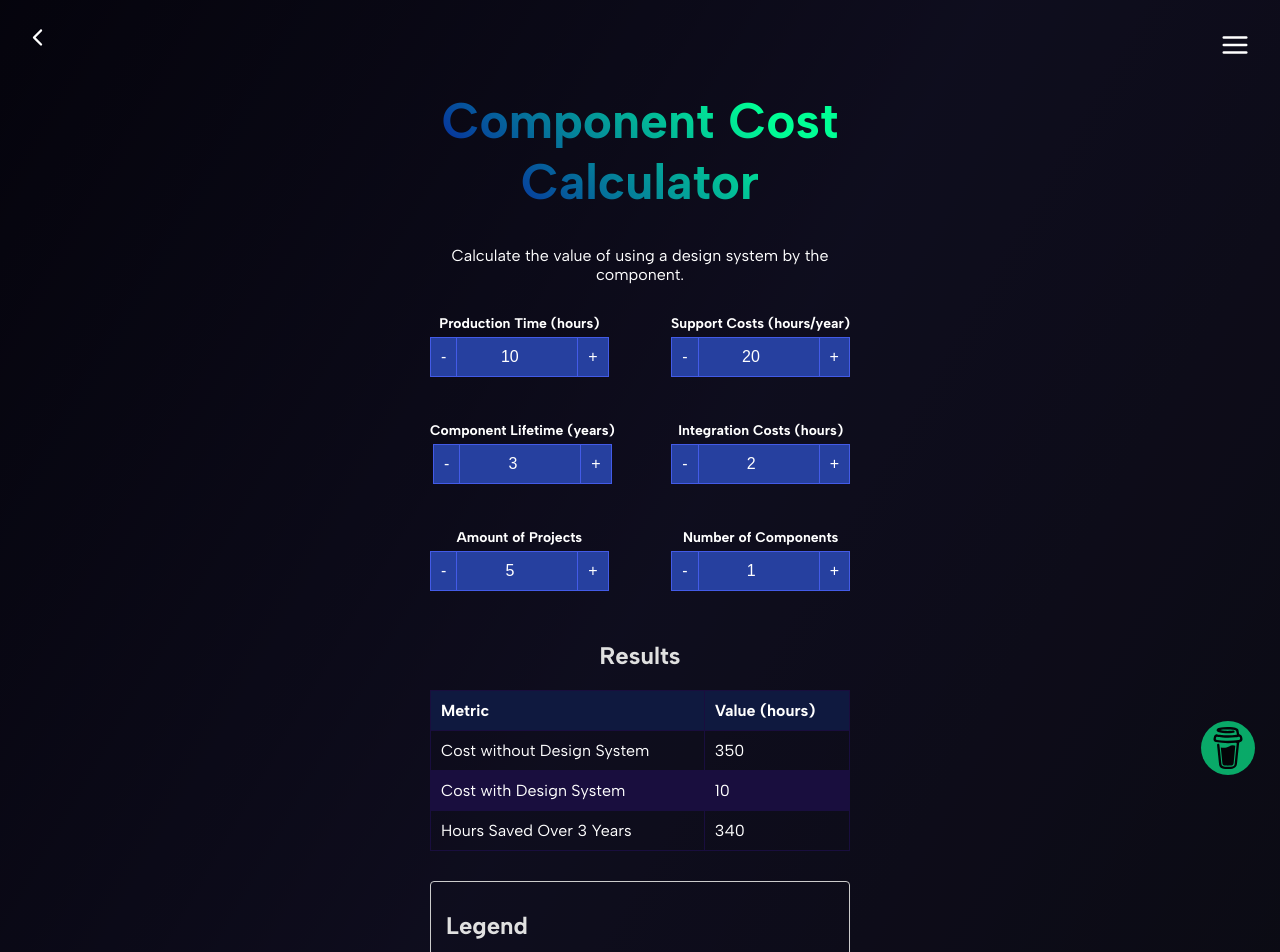
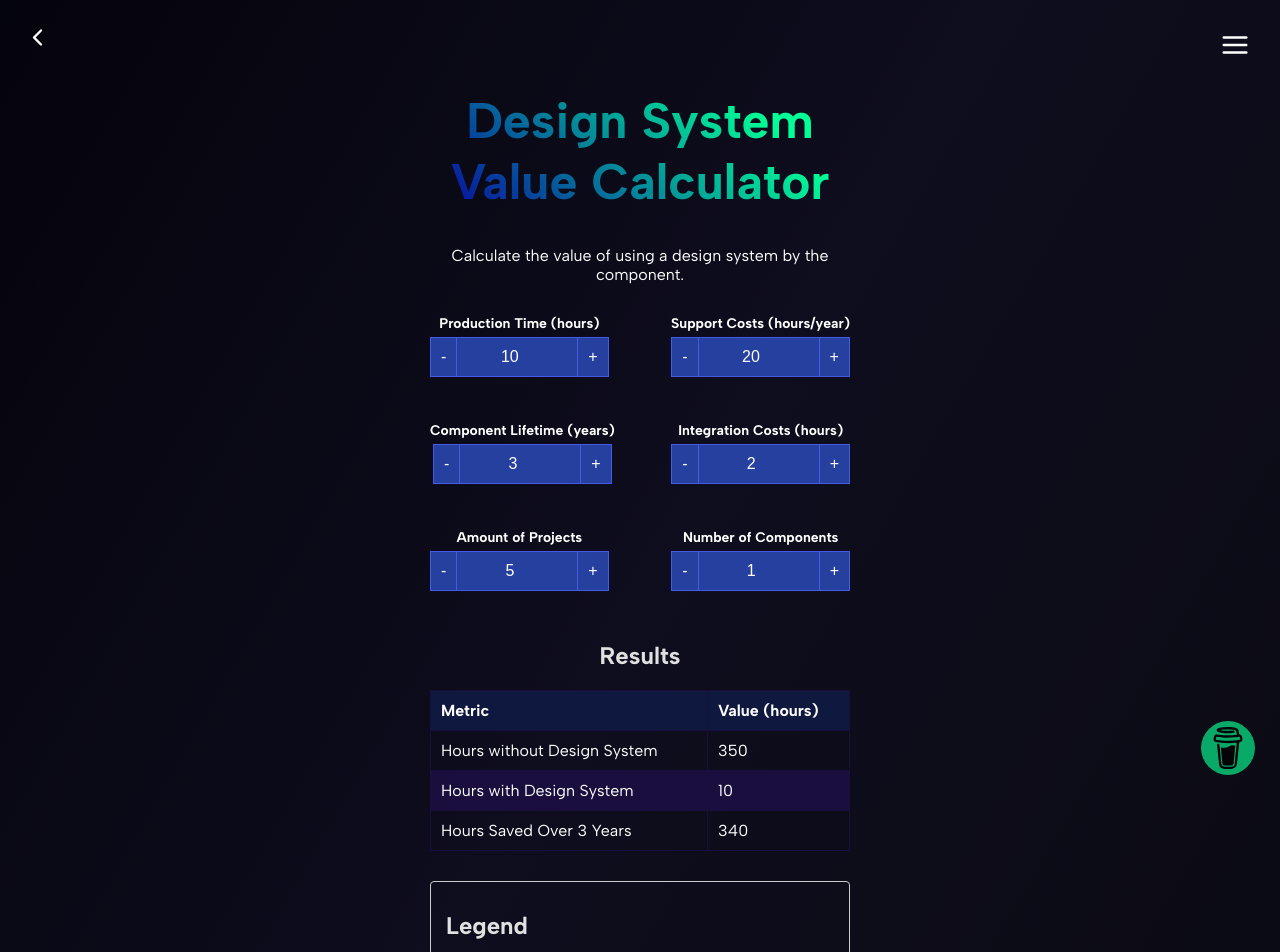
Before and after one commit to m4tuna/design-system-economics, a React (Create React App) app: page /calculator in a window 1280 px wide. Shown: the top 952 px of the page. Built offline with nearby package versions, Linux system fonts and the light colour scheme.

Commit message:
updated some copy and stuffs

```diff
--- a/src/App.tsx
+++ b/src/App.tsx
@@ -140,7 +140,7 @@ function HomePage() {
     <div className="home">
       <h1 className='fancyTitle'>2024 Design System Insights</h1>
       <p>Design systems are more than just efficiency tools for teams; under the hood, they are a driving significant cost savings over time and accelerated delivery when implemented well. </p>
-      <button className='calculator-button'><Link to="/calculator">Calculate your savings</Link></button>
+      <button className='calculator-button'><Link to="/calculator">Calculate value</Link></button>
       <a href='/stats' className='stats-link'>View more statistics &nbsp; <FaArrowTrendUp /></a>
       <div className="home-content">
         <h2>Industry Trends</h2>
--- a/src/Calculator.tsx
+++ b/src/Calculator.tsx
@@ -29,7 +29,7 @@ const SavingsCalculator = () => {
       <div className="back">
         <Link to="/" className="back-button"><IoIosArrowBack size={25} /></Link>
       </div>
-      <h1 className='fancyTitle'>Component Cost Calculator</h1>
+      <h1 className='fancyTitle'>Design System Value Calculator</h1>
       <p>Calculate the value of using a design system by the component.</p>
       <div className='pickerContainer'>
         <FancyNumberPicker label="Production Time (hours)" value={productionTime} onChange={setProductionTime} />
@@ -50,11 +50,11 @@ const SavingsCalculator = () => {
           </thead>
           <tbody>
             <tr>
-              <td>Cost without Design System</td>
+              <td>Hours without Design System</td>
               <td>{withoutDS}</td>
             </tr>
             <tr>
-              <td>Cost with Design System</td>
+              <td>Hours with Design System</td>
               <td>{withDS}</td>
             </tr>
             <tr>
--- a/src/CostSavings.tsx
+++ b/src/CostSavings.tsx
@@ -53,7 +53,7 @@ export function CostSavingsChart() {
   return (
     <div className='chartContainer'>
     <h2>Development Time Comparison</h2>
-    <p>Consistent time savings with a unified design approach.</p>
+    <p>Consistent savings over time.</p>
     <BarChart
       width={500}
       height={300}
@@ -79,7 +79,7 @@ export function CostSavingsChart() {
       <Tooltip />
     </BarChart>
     <h2>Cumulative Cost Savings</h2>
-    <p>See how a design system pays for itself over time.</p>
+    <p>A design system pays for itself over time.</p>
     <AreaChart
       width={500}
       height={400}
@@ -130,7 +130,7 @@ export function CostSavingsChart() {
 
 
     <h2>Task Distribution</h2>
-    <p>Design systems automate repetitive tasks, allowing for more strategic work.</p>
+    <p>Design systems automate repetitive tasks, allowing teams to focus on more strategic tasks and features.</p>
       <ResponsiveContainer width="100%" height={400}>
       <div className='pie-charts-container' style={{ display: 'flex', justifyContent: 'space-around' }}>
         <div>
```
